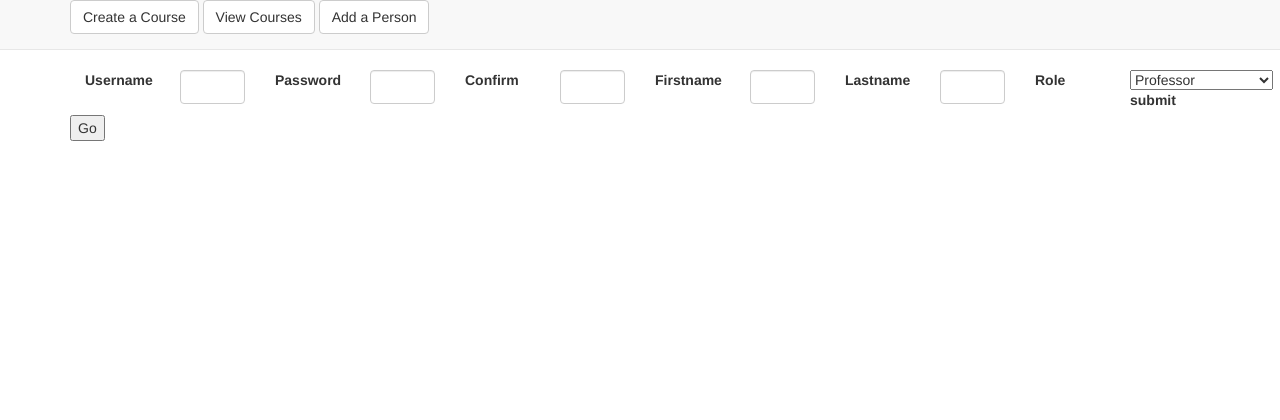
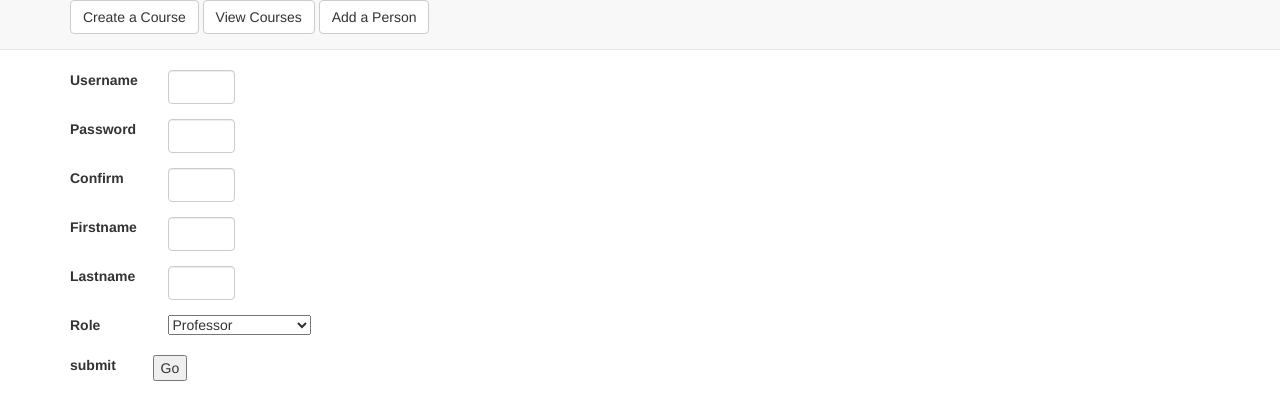
Before and after one commit to riggtravis/AleDB, a CodeIgniter app: page /index.php/professor/add_person in a window 1280 px wide. Shown: the top 420 px of the page. Run offline with CodeIgniter, Linux system fonts and the light colour scheme; some libraries are stand-ins or nearby versions.

Commit message:
Added form groups to the create person form
It was causing things to be very ugly that I had forgot to do that.

```diff
--- a/application/views/add_person.php
+++ b/application/views/add_person.php
@@ -63,7 +63,9 @@
         'maxlength' => '1',
 	'class'	    => 'form-control'
       );
-
+    ?>
+    <div class='form-group'>
+	    <?php
 	      // Add labels to all of the inputs using the form helper label function.
 	      echo form_label('Username', 'username', array('class' => 'col-sm-1 col-md-1 col-lg-1'));
 	    ?>
@@ -72,6 +74,8 @@
 					echo form_input($username);
 	      ?>
 	    </div>
+		</div>
+		<div class='form-group'>
 	    <?php
 	      echo form_label('Password', 'password', array('class' => 'col-sm-1 col-md-1 col-lg-1'));
 	    ?>
@@ -80,6 +84,8 @@
 					echo form_password($password);
 	      ?>
 	    </div>
+	  </div>
+	  <div class='form-group'>
 	    <?php
 	      echo form_label('Confirm', 'confirm', array('class' => 'col-sm-1 col-md-1 col-lg-1'));
 	    ?>
@@ -88,6 +94,8 @@
 					echo form_password($confirm);
 	      ?>
 	    </div>
+	  </div>
+	  <div class='form-group'>
 	    <?php
 	      echo form_label('Firstname', 'fname', array('class' => 'col-sm-1 col-md-1 col-lg-1'));
 	    ?>
@@ -96,6 +104,8 @@
 					echo form_input($fname);
 	      ?>
 	    </div>
+	  </div>
+	  <div class='form-group'>
 	    <?php
 	      echo form_label('Lastname', 'lname', array('class' => 'col-sm-1 col-md-1 col-lg-1'));
 	    ?>
@@ -104,6 +114,7 @@
 					echo form_input($lname);
 	      ?>
 	    </div>
+	  </div>
     <?php
 
       $roles = array(
@@ -111,7 +122,9 @@
         1 => "Community Partner",
         2 => "Student"
       );
-
+    ?>
+    <div class='form-group'>
+	    <?php
 	      echo form_label('Role', 'role', array('class' => 'col-sm-1 col-md-1 col-lg-1'));
 	    ?>
 	    <div class='col-sm-1 col-md-1 col-lg-1'>
@@ -119,11 +132,17 @@
 					echo form_dropdown('role', $roles, 'Student');
 	      ?>
 	    </div>
+    </div>
     <?php
-
       $js = 'onClick="hash()"';
+    ?>
+    <div class='form-group'>
+	    <?php
 	      echo form_label('submit', 'submit', array('class' => 'col-sm-1 col-md-1 col-lg-1'));
 	      echo form_submit('submit', 'Go', $js);
+	    ?>
+    </div>
+    <?php
       echo form_close();
     ?>
   </div>
```
Lines whose indentation alone changed are shown as unchanged.
